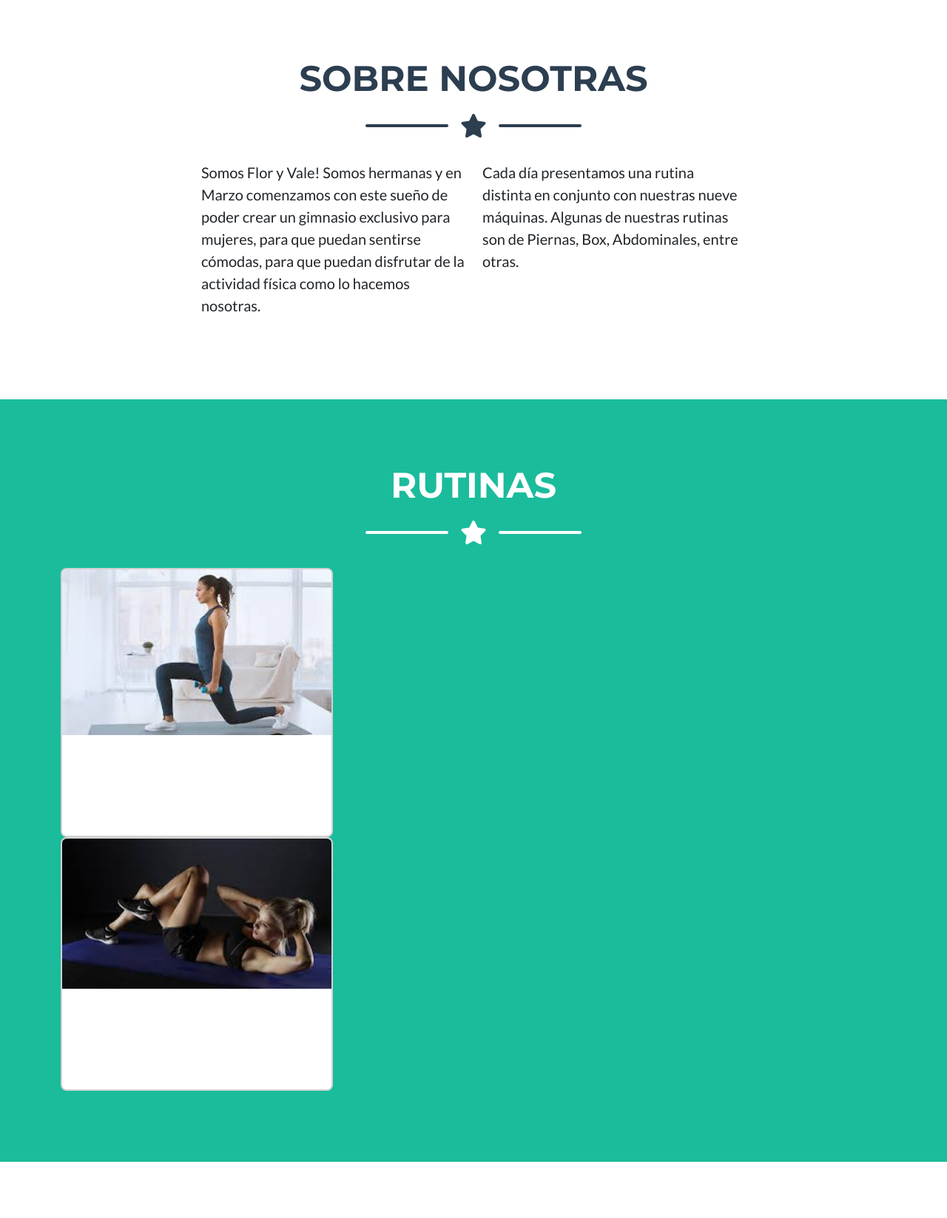
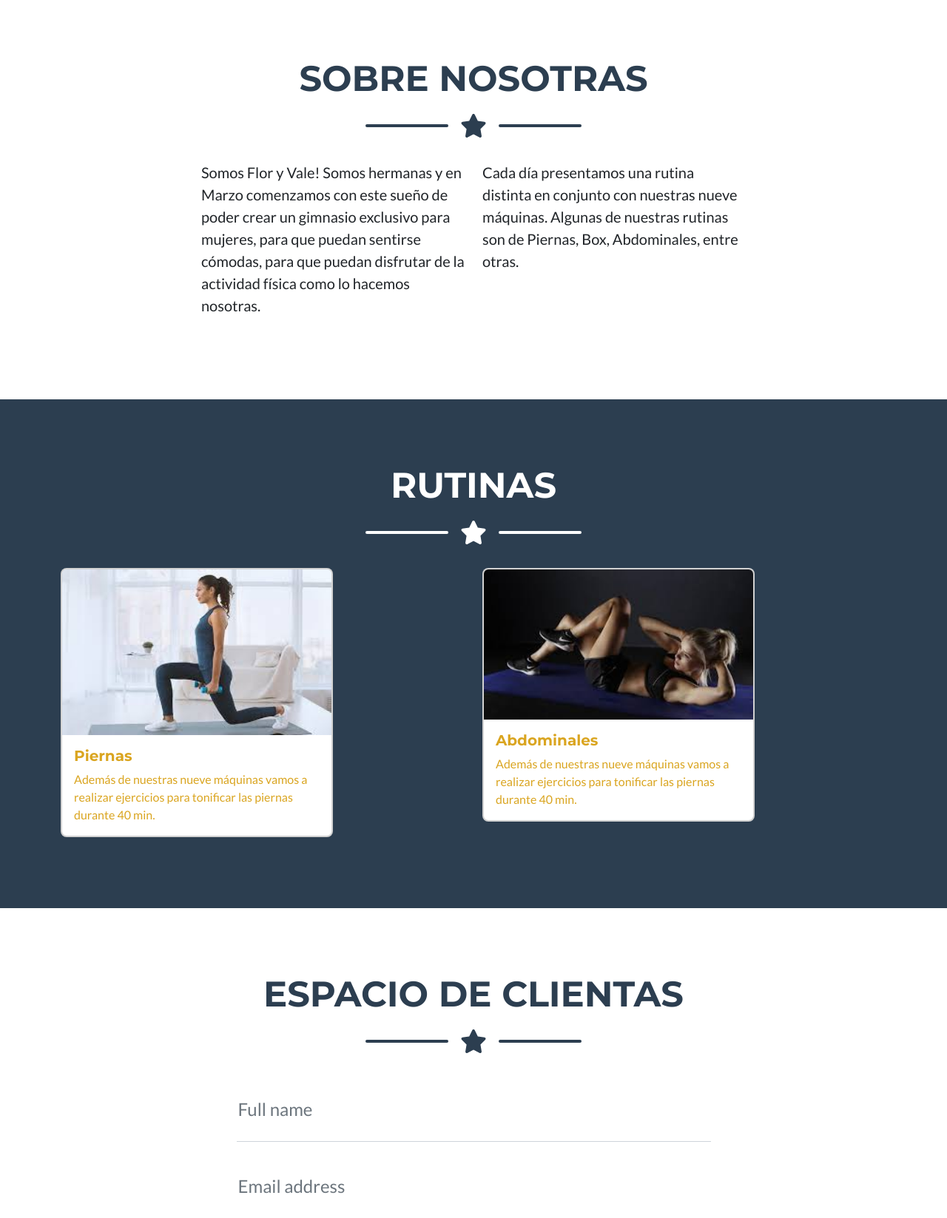
Before and after one commit to antoloza88/tercera_pre-entrega, a Django app: page /AppGym/Clientas in a window 1280 px wide. Shown: the part 1760-3407 px from the top of the page at 74% size. Run offline with Django 4.2, Linux system fonts and the light colour scheme; some libraries are stand-ins or nearby versions.

Commit message:
"Punto seguro"

```diff
--- a/TerceraPreEntrega/AppGym/template/AppGym/padre.html
+++ b/TerceraPreEntrega/AppGym/template/AppGym/padre.html
@@ -32,7 +32,7 @@
         </nav>
 
         <!-- Masthead-->
-        <header class="masthead bg-primary text-white text-center">
+        <header class="masthead bg-secondary text-white text-center">
             <div class="container d-flex align-items-center flex-column">
                 <!-- Masthead Avatar Image-->
                 <img class="card-img-top" src="{% static 'app_gym/assets/img/good-vibes.jpeg' %}" alt="" />
@@ -72,7 +72,7 @@
             </div>
         </section>
         <!-- Rutina Section-->
-        <section class="page-section bg-primary text-white mb-0" id="about">
+        <section class="page-section bg-secondary text-white mb-0" id="about">
             <div class="container">
                 <!-- Rutina Section Heading-->
                 <h2 class="page-section-heading text-center text-uppercase text-white">Rutinas</h2>
@@ -83,21 +83,28 @@
                     <div class="divider-custom-line"></div>
                 </div>
                 <!-- Rutina Section Content-->
-                <div class="card" style="width: 23rem;">
+                <div class="row">
+                    <div class="col-md-6">
+                        <div class="card" style="width: 23rem; color: goldenrod;">
                             <img src="{% static 'app_gym/assets/img/piernas.jpg' %}" class="card-img-top" alt="Piernas">
                             <div class="card-body">
-                      <h5 class="card-title">Card title</h5>
+                                <h5 class="card-title">Piernas</h5>
                                 <p class="card-text">Además de nuestras nueve máquinas vamos a realizar ejercicios para tonificar las piernas durante 40 min.</p>
                             </div>
                         </div>
+                    </div>
 
-                <div class="card" style="width: 23rem;">
+                    <div class="col-md-6">
+                        <div class="card" style="width: 23rem; color: goldenrod;">
                             <img src="{% static 'app_gym/assets/img/abdominales.jpg' %}" class="card-img-top" alt="Abdominales">
                             <div class="card-body">
-                      <h5 class="card-title">Card title</h5>
+                                <h5 class="card-title">Abdominales</h5>
                                 <p class="card-text">Además de nuestras nueve máquinas vamos a realizar ejercicios para tonificar las piernas durante 40 min.</p>
                             </div>
                         </div>
+                    </div>
+                </div>
+
 
             </div>
         </section>
```
Lines whose indentation alone changed are shown as unchanged.
